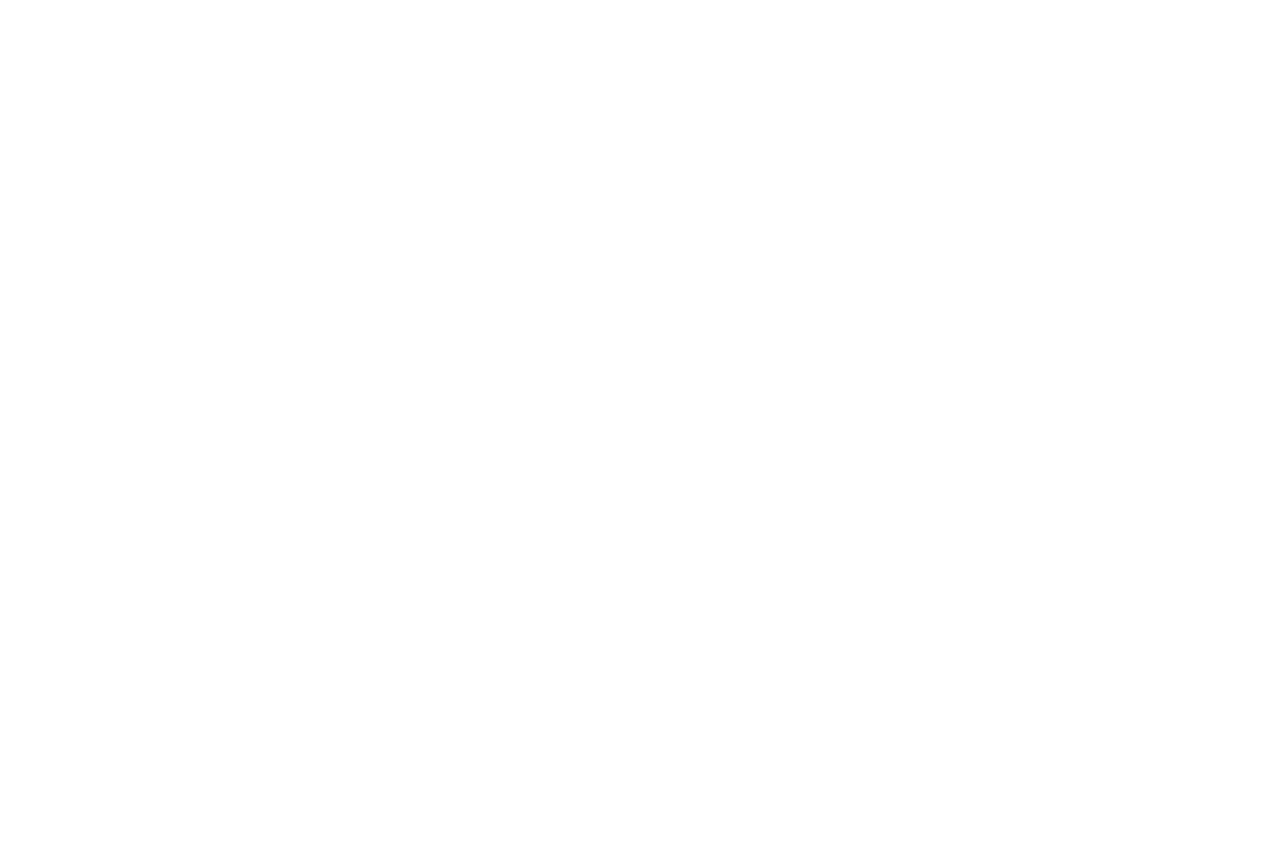
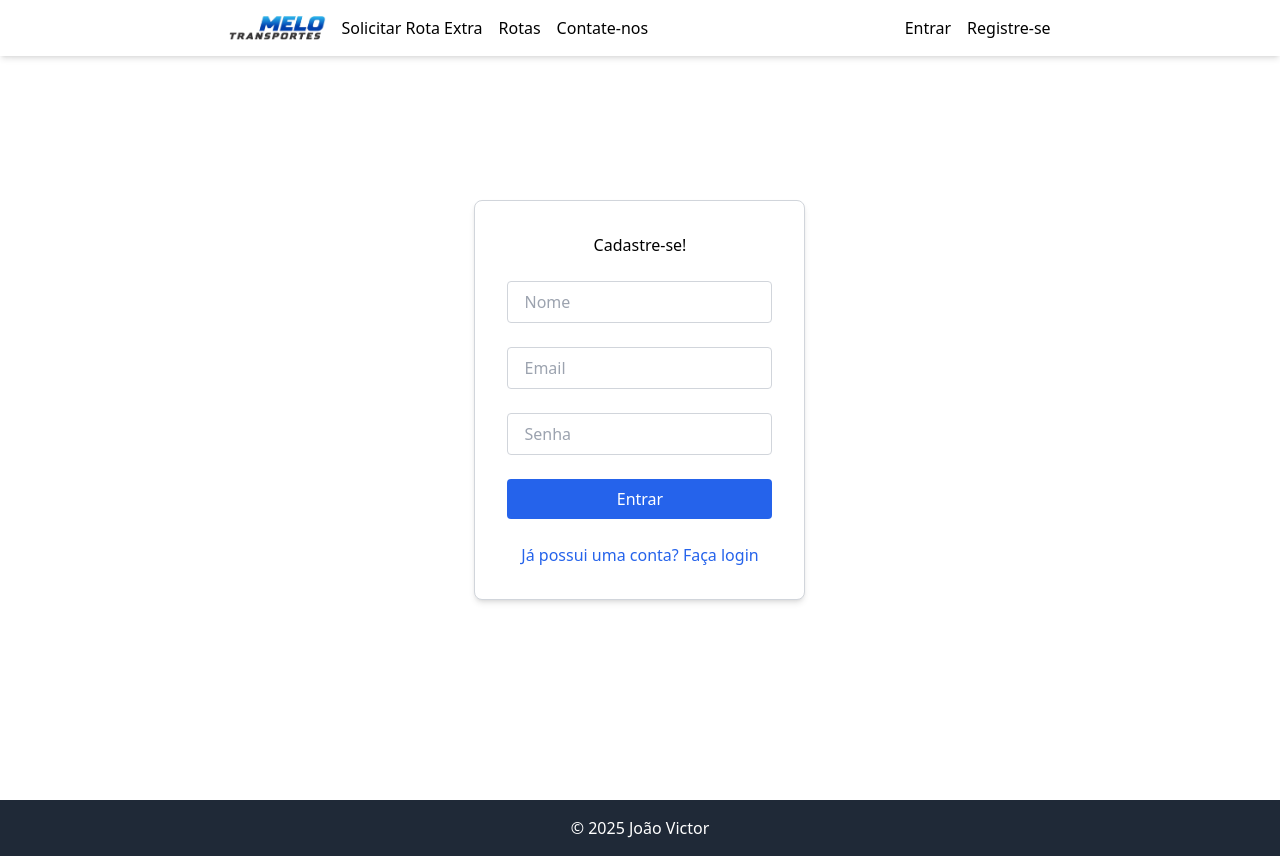
Before and after one commit to jvvictorls/Front-Melo-Transportes, a React (Vite) app: page /signin in a window 1280 px wide. Before the commit this address had no page. Before the commit the page ends 800 px from the top, so only its background shows below. Built offline with nearby package versions, Linux system fonts and the light colour scheme.

Commit message:
Login page and some minor adjusts in other pages

```diff
--- a/src/App.tsx
+++ b/src/App.tsx
@@ -10,6 +10,7 @@ import ManyCollaboratorRegister from './pages/ManyCollaboratorsRegister';
 import ProtectedRoutes from './components/ProtectedRoutes';
 import Unauthorized from './pages/Unauthorized';
 import Contact from './pages/Contact';
+import SignInPage from './pages/SignInPage';
 
 function App() {
   return (
@@ -17,6 +18,7 @@ function App() {
       <Route path="/" element={ <Layout /> }>
         <Route path="/" index element={ <Home /> } />
         <Route path="/login" element={ <Login /> } />
+        <Route path="/signin" element={ <SignInPage /> } />
         <Route path="/routes" element={ <RoutesPage /> } />
         <Route
           path="/request"
--- a/src/components/Layout.tsx
+++ b/src/components/Layout.tsx
@@ -4,7 +4,7 @@ import Header from './Header';
 
 function Layout() {
   return (
-    <div className="flex flex-col min-h-screen space-y-16">
+    <div className="flex flex-col min-h-screen ">
       {/* Header */}
       <Header />
 
--- a/src/components/ModalEditCollaborator.tsx
+++ b/src/components/ModalEditCollaborator.tsx
@@ -1,6 +1,6 @@
 import { IoMdClose } from 'react-icons/io';
 import { useEffect, useState } from 'react';
-import { CollaboratorsType } from '../types/collaboratorsType';
+import { CollaboratorsType } from '../types/CollaboratorsType';
 import { put } from '../services/request';
 
 type ModalEditCollaboratorProps = {
@@ -29,7 +29,7 @@ function ModalEditCollaborator(props: ModalEditCollaboratorProps) {
 
   return (
     <div
-      className="absolute min-h-screen inset-0 bg-opacity-50 bg-black  flex justify-center items-center "
+      className="absolute min-h-screen inset-0 bg-opacity-50 bg-black  flex justify-center items-center"
     >
       <div className="flex w-full h-full items-center justify-center">
         <div
--- a/src/pages/Login.tsx
+++ b/src/pages/Login.tsx
@@ -69,7 +69,7 @@ function Login() {
           </button>
           <Link
             className="text-blue-500 hover:text-blue-700 underline"
-            to="/register"
+            to="/signin"
           >
             Ainda não tenho conta
           </Link>
--- /dev/null
+++ b/src/pages/SignInPage.tsx
@@ -0,0 +1,107 @@
+import { useState } from 'react';
+import { Link, useNavigate } from 'react-router-dom';
+import { post } from '../services/request';
+
+export default function SignInPage() {
+  const navigate = useNavigate();
+  const [formData, setFormData] = useState({
+    email: '',
+    password: '',
+    name: '',
+  });
+  const [error, setError] = useState(false);
+  const [sucess, setSuccess] = useState(false);
+
+  function handleChange(e: React.ChangeEvent<HTMLInputElement>) {
+    const { name, value } = e.target;
+    setFormData((prevData) => ({
+      ...prevData,
+      [name]: value,
+    }));
+  }
+  return (
+    <div className="min-h-screen w-full flex flex-col justify-center items-center">
+      <div className="flex w-1/2 xs:w-5/6 md:w-11/12 lg:w-3/4 xl:w-4/6 flex-col items-center h-full py-16">
+        {/* Add your sign-in form or components here */}
+        <form
+          onSubmit={ (e) => e.preventDefault() }
+          className="bg-white p-8 rounded-lg shadow-md max-w-md flex flex-col items-center space-y-6 border border-gray-300 "
+        >
+          <h1>Cadastre-se!</h1>
+          <input
+            type="text"
+            value={ formData.name }
+            name="name"
+            onChange={ (e) => handleChange(e) }
+            placeholder="Nome"
+            className="w-full px-4 py-2 border border-gray-300 rounded focus:outline-none focus:ring-2 focus:ring-blue-500"
+            required
+
+          />
+          <input
+            type="email"
+            value={ formData.email }
+            name="email"
+            onChange={ (e) => handleChange(e) }
+            placeholder="Email"
+            className="w-full px-4 py-2 border border-gray-300 rounded focus:outline-none focus:ring-2 focus:ring-blue-500"
+            required
+          />
+          {error && (
+            <p className="text-red-500 text-sm">
+              Email já cadastrado. Tente novamente.
+            </p>
+          )}
+          <input
+            type="password"
+            value={ formData.password }
+            name="password"
+            onChange={ (e) => handleChange(e) }
+            placeholder="Senha"
+            className="w-full px-4 py-2 border border-gray-300 rounded focus:outline-none focus:ring-2 focus:ring-blue-500"
+            required
+          />
+          <button
+            type="submit"
+            className="w-full bg-blue-600 text-white py-2 rounded hover:bg-blue-700 transition-colors"
+            onClick={ () => post('/users/register', formData)
+              .then((response) => {
+                if (response.status === 201) {
+                  setSuccess(true);
+                  setTimeout(() => {
+                    navigate('/login');
+                  }, 3000);
+                }
+              }).catch((fetchingError) => {
+                if (fetchingError.response.status === 409) {
+                  setError(true);
+                  setTimeout(() => {
+                    setError(false);
+                  }, 3000);
+                }
+              }) }
+          >
+            Entrar
+          </button>
+          <Link
+            to="/login"
+            className="text-blue-600 hover:underline mt-4"
+          >
+            Já possui uma conta? Faça login
+          </Link>
+          {sucess && (
+            <div
+              className="absolute min-h-screen inset-0 bg-opacity-50 bg-black  flex justify-center items-center w-full "
+            >
+              <div className="bg-white p-8 rounded-lg shadow-md text-center max-w-md xs:w-5/6 md:w-11/12 lg:w-3/4 xl:w-4/6">
+                <p className="text-sm">
+                  Cadastro realizado com sucesso! Redirecionando para o login...
+                </p>
+              </div>
+            </div>
+          )}
+        </form>
+      </div>
+    </div>
+  );
+}
--- a/src/pages/Unauthorized.tsx
+++ b/src/pages/Unauthorized.tsx
@@ -3,14 +3,16 @@ import { Link } from 'react-router-dom';
 export default function Unauthorized() {
   return (
     <div className="flex h-screen bg-gray-200 flex-col items-center justify-center">
+      <div className="flex flex-col justify-center items-center bg-white p-8 rounded-lg shadow-md text-center h-screen w-full">
         <h1 className="text-3xl mb-4">Acesso não autorizado</h1>
         <p className="mb-4">Você não tem permissão para acessar esta página. Se você acha que isso é um erro, contate o administrador do sistema.</p>
         <Link
           to="/"
-        className="bg-blue-500 hover:bg-blue-700 text-white py-2 px-4 rounded"
+          className="bg-blue-500 hover:bg-blue-700 text-white py-2 px-4 rounded max-w-md"
         >
           Voltar à página inicial
         </Link>
       </div>
+    </div>
   );
 }
```
Lines whose indentation alone changed are shown as unchanged.
